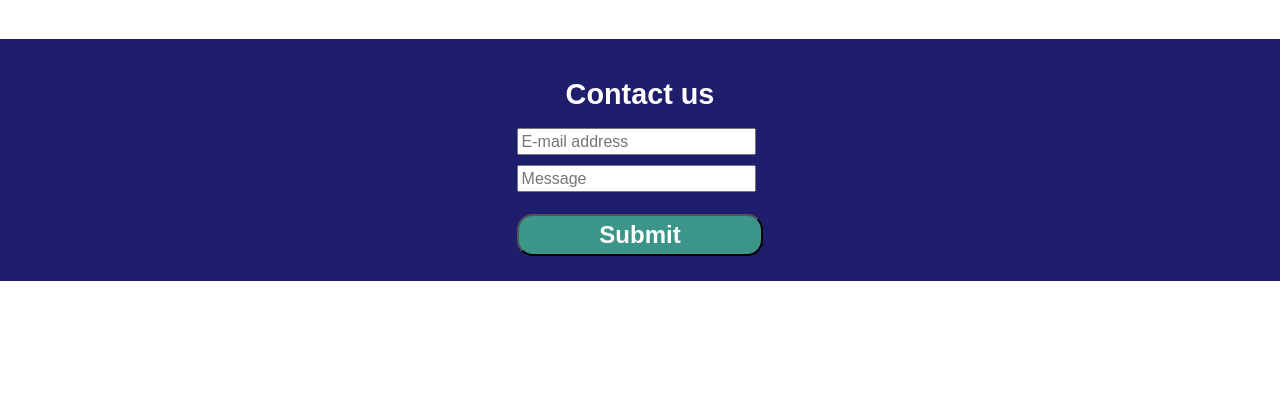
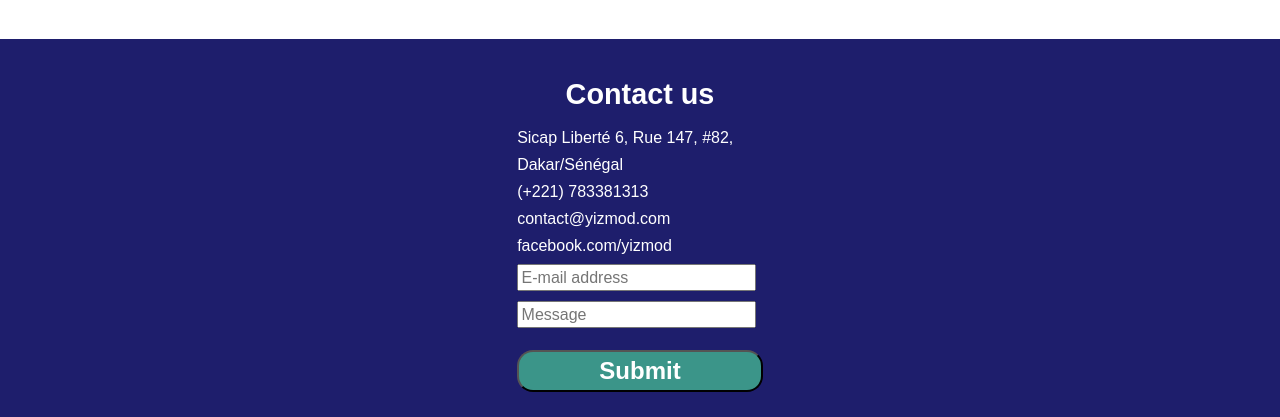
Before and after one commit to TheAnswer07/YizmoD-Communications, a website: page index.html in a window 1280 px wide. Shown: the part 2993-3410 px from the top of the page. Before the commit the page ends 3274 px from the top, so only its background shows below. Drawn offline with Linux system fonts and the light colour scheme; files that its build step writes are made by us from their sources.

Commit message:
contact information added

```diff
--- a/index.html
+++ b/index.html
@@ -160,6 +160,14 @@
         <footer>
             <aside>
                 <h2 id="contact-us">Contact us</h2>
+                <div>
+                    <p>Sicap Liberté 6, Rue 147,
+                        #82, Dakar/Sénégal <br>
+                        (+221) 783381313
+                        contact@yizmod.com
+                        facebook.com/yizmod
+                    </p>
+                </div>
                 <form>
                     <input type="text" placeholder="E-mail address" />
                     <input type="text" placeholder="Message" />
--- a/styles.css
+++ b/styles.css
@@ -123,6 +123,12 @@ aside {
     width: 20%;
 }
 
+aside p {
+    display: flex;
+justify-content: center;
+    align-items: center;
+}
+
 aside h2 {
     display: flex;
     font-size: 180%;
```
